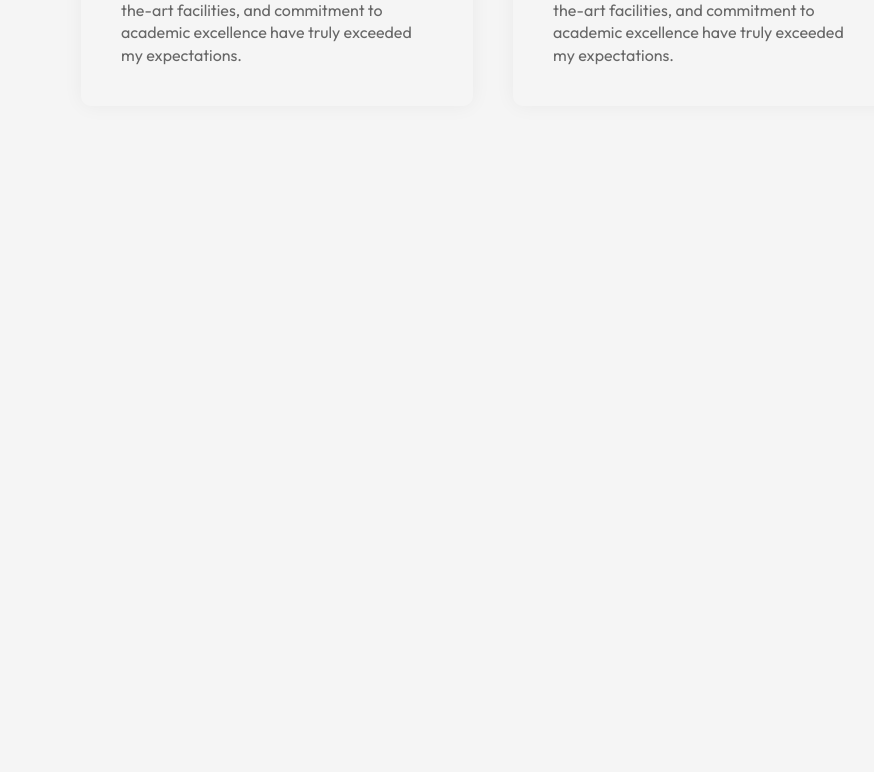
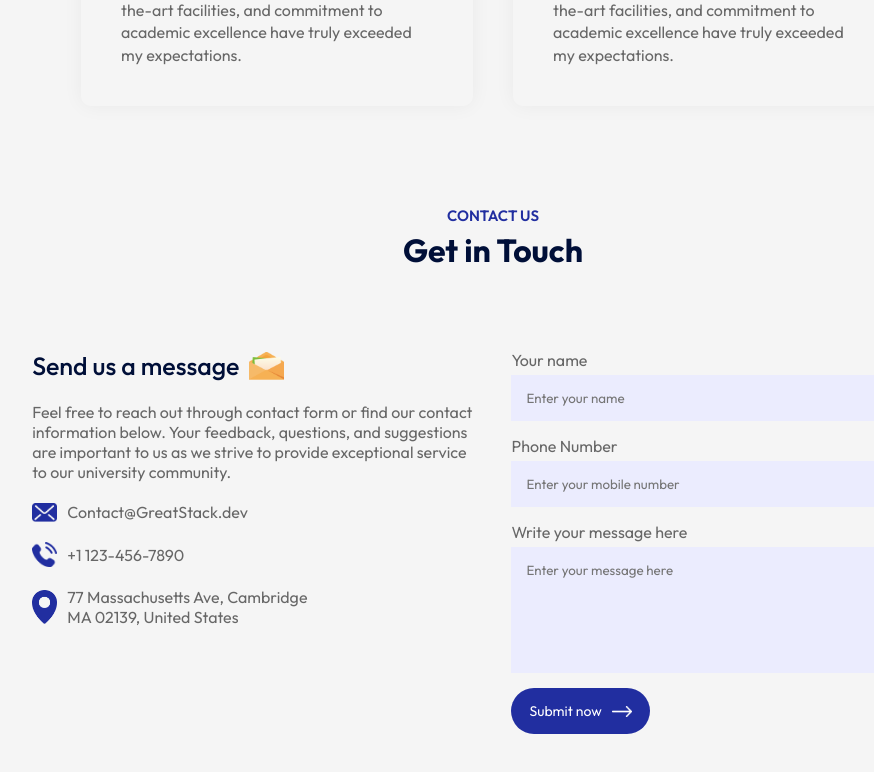
Before and after one commit to pankaj6313/edusityProject, a React (Create React App) app: page / in a window 1280 px wide. Shown: the part 2828-3600 px from the top of the page, without its empty margins (147-1021 px from the left). Before the commit the page ends 3034 px from the top, so only its background shows below. Built offline with nearby package versions, Linux system fonts and the light colour scheme.

Commit message:
Add Contact component

```diff
--- a/src/App.js
+++ b/src/App.js
@@ -6,6 +6,7 @@
 import About from './components/About/About'
 import Campus from './components/Campus/Campus'
 import Testimonials from './components/Testimonials/Testimonials'
+import Contact from './components/Contact/Contact'
 
 
 function App() {
@@ -21,6 +22,8 @@
         <Campus />
         <Title subTitle='TESTIMONIALS' title='What Student Says' />
         <Testimonials />
+        <Title subTitle='Contact Us' title='Get in Touch'/>
+        <Contact/>
       </div>
 
     </div>
--- /dev/null
+++ b/src/components/Contact/Contact.css
@@ -0,0 +1,50 @@
+.contact{
+    margin: 80px auto;
+    max-width: 90%;
+    display: flex;
+    align-content: center;
+    justify-content: space-between;
+}
+.contact-col{
+    flex-basis: 48%;
+    color: #676767;
+
+}
+.contact-col h3{
+    color: #000f38;
+    font-weight: 500;
+    font-size: 25px;
+    display: flex;
+    align-items: center;
+    margin-bottom: 20px;
+}
+.contact-col h3 img{
+    width: 35px;
+    margin-left: 10px;
+
+}
+.contact-col ul li{
+    display: flex;
+    align-items: center;
+    margin: 20px 0;
+
+}
+.contact-col ul li img{
+    width: 25px;
+    margin-right: 10px;
+}
+.contact form input, .contact form textarea{
+    display: block;
+    width: 100%;
+    background: #ebecfe;
+    padding: 15px;
+    border: 0;
+    outline: 0;
+    margin-bottom: 15px;
+    margin-top: 5px;
+    resize: none;
+}
+.contact-col span{
+    display: block;
+    margin: 20px 0;
+}
--- /dev/null
+++ b/src/components/Contact/Contact.js
@@ -0,0 +1,42 @@
+import React from 'react'
+import './Contact.css'
+import msg_icon from '../../assets/msg-icon.png'
+import mail_icon from '../../assets/mail-icon.png'
+import phone_icon from '../../assets/phone-icon.png'
+import location_icon from '../../assets/location-icon.png'
+import white_arrow from '../../assets/white-arrow.png'
+
+
+const Contact = () => {
+    return (
+        <div className='contact'>
+            <div className="contact-col">
+                <h3>Send us a message <img src={msg_icon} alt="msg_icon" /></h3>
+                <p>Feel free to reach out through contact form or find our contact information below. Your feedback, questions, and suggestions are important to us as we strive to provide exceptional service to our university community.</p>
+                <ul>
+                    <li> <img src={mail_icon} alt="mail_icon" /> Contact@GreatStack.dev</li>
+                    <li><img src={phone_icon} alt="phone_icon" />+1 123-456-7890</li>
+                    <li><img src={location_icon} alt="location_icon" />77 Massachusetts Ave, Cambridge
+                        <br />MA 02139, United States
+                    </li>
+                </ul>
+            </div>
+            <div className="contact-col">
+                <form action>
+                    <label>Your name</label>
+                    <input type="text" name='name' placeholder='Enter your name' required/>
+                    <label>Phone Number</label>
+                    <input type="tel" name='phone' placeholder='Enter your mobile number' required/>
+                    <label>Write your message here</label>
+                    <textarea name="message" rows='6' placeholder='Enter your message here' required></textarea>
+                    <button type='submit' className='btn dark-btn'>Submit now <img src={white_arrow} alt="white_arrow" /></button>
+
+                </form>
+                <span></span>
+            </div>
+
+        </div>
+    )
+}
+
+export default Contact
```
